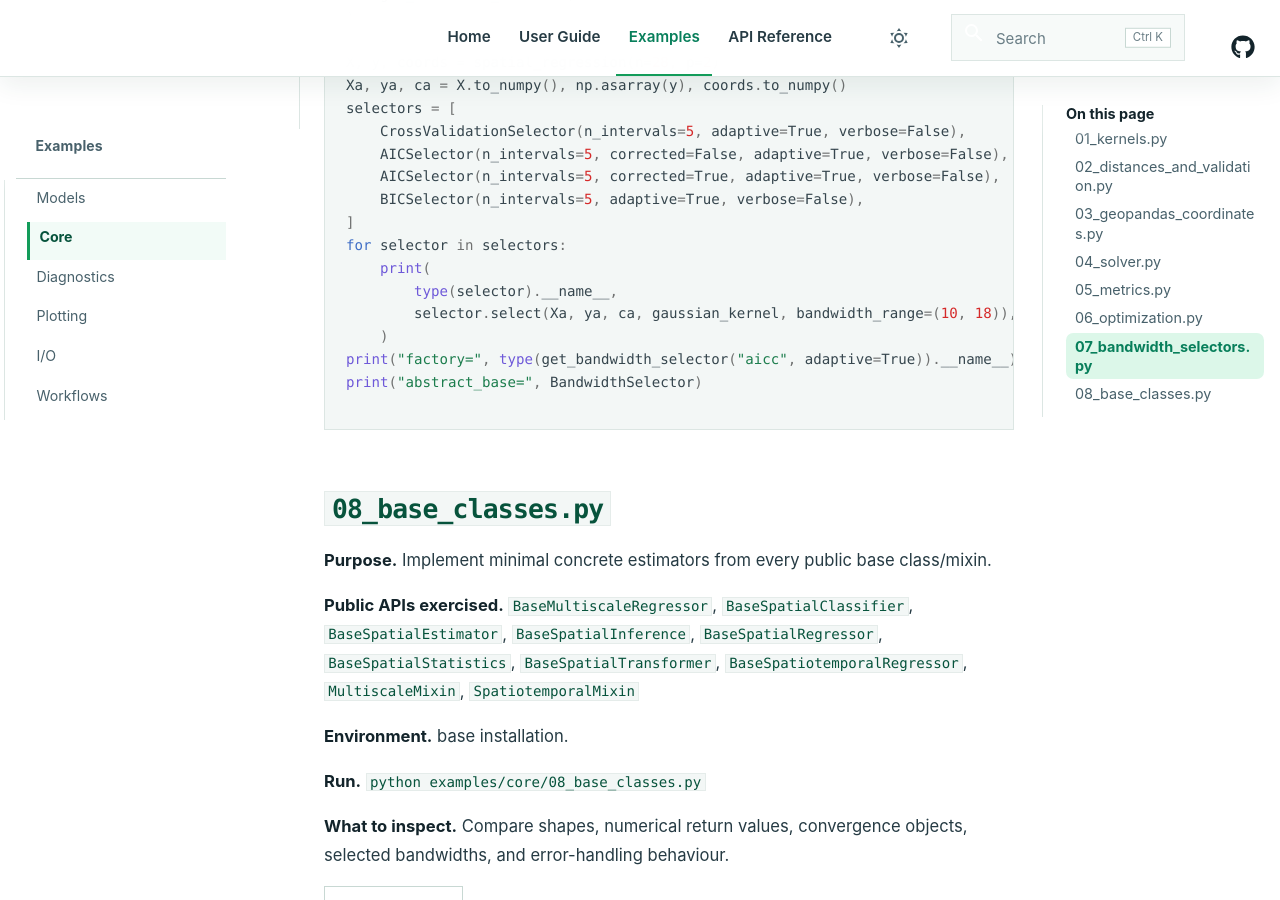
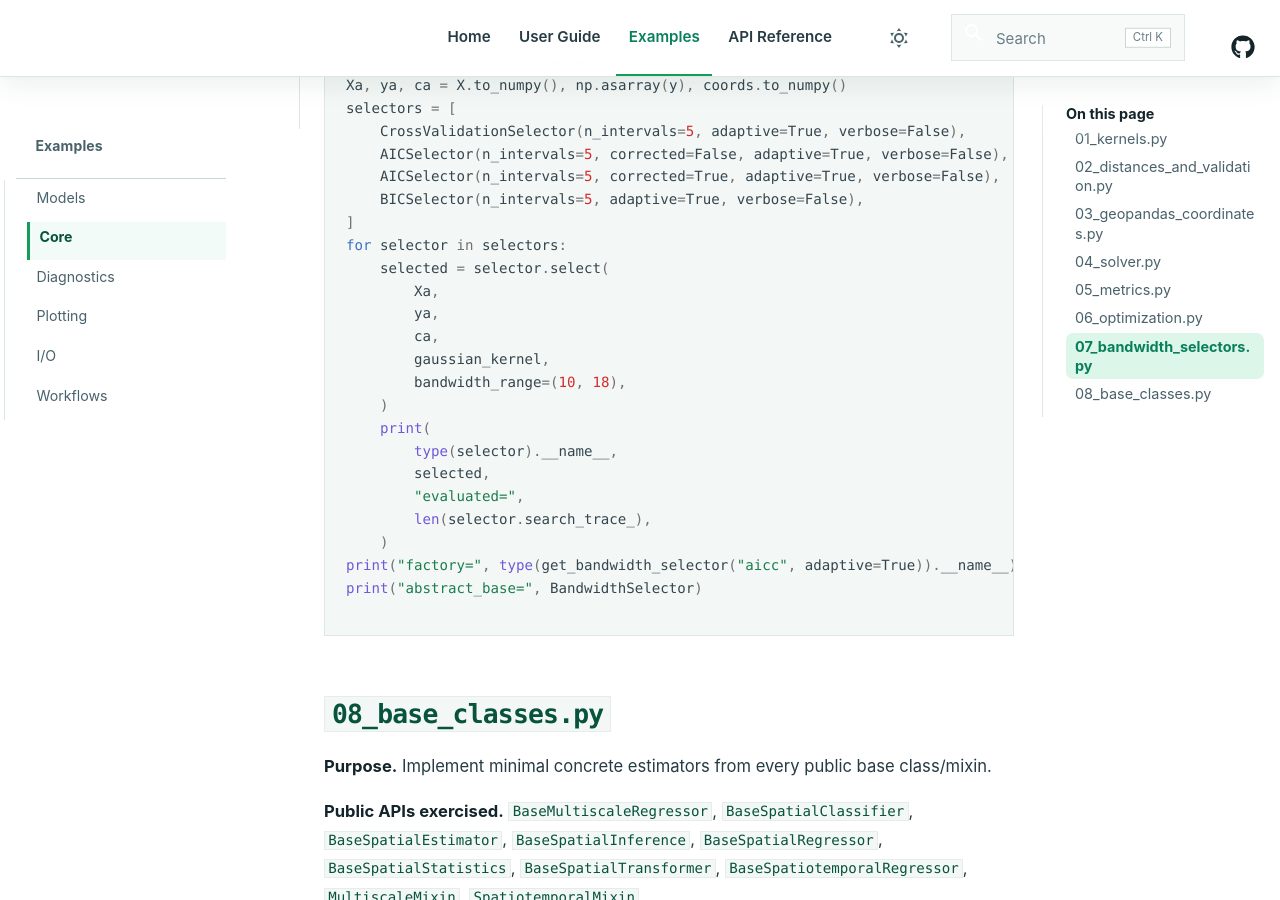
Before and after one commit to hujinghaoabcd/pyGWRx, an MkDocs documentation site: the page built from docs/examples/core.md, in a window 1280 px wide and 900 px high, scrolled down 10491 px. Built offline with MkDocs 1.6.1 and Material for MkDocs 9.7.7, drawn with Linux system fonts in a browser that asks for light colours; comment, search, counter and statistics services are not loaded.

Commit message:
Regenerate bandwidth selector example documentation

```diff
--- a/docs/examples/core.md
+++ b/docs/examples/core.md
@@ -403,9 +403,18 @@ selectors = [
     BICSelector(n_intervals=5, adaptive=True, verbose=False),
 ]
 for selector in selectors:
+    selected = selector.select(
+        Xa,
+        ya,
+        ca,
+        gaussian_kernel,
+        bandwidth_range=(10, 18),
+    )
     print(
         type(selector).__name__,
-        selector.select(Xa, ya, ca, gaussian_kernel, bandwidth_range=(10, 18)),
+        selected,
+        "evaluated=",
+        len(selector.search_trace_),
     )
 print("factory=", type(get_bandwidth_selector("aicc", adaptive=True)).__name__)
 print("abstract_base=", BandwidthSelector)
```
Also changed, not shown: 1 other file.
